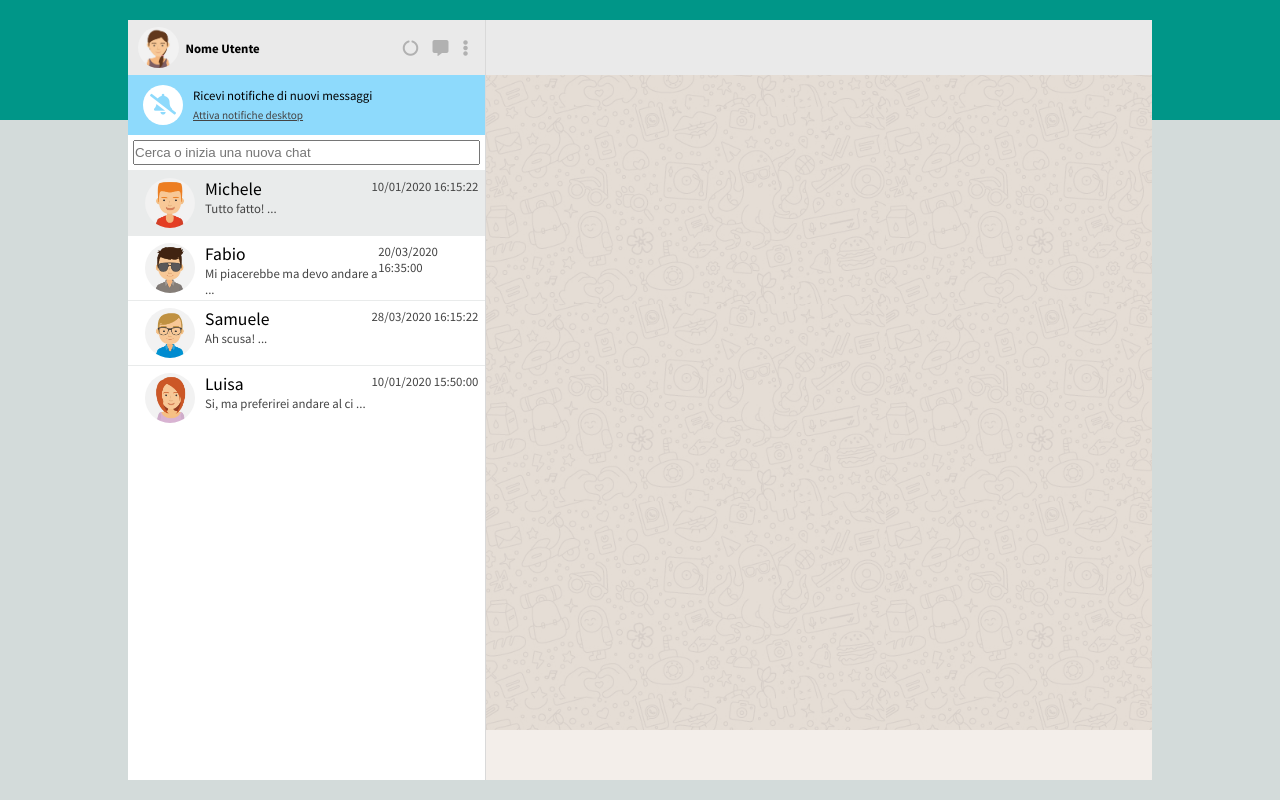
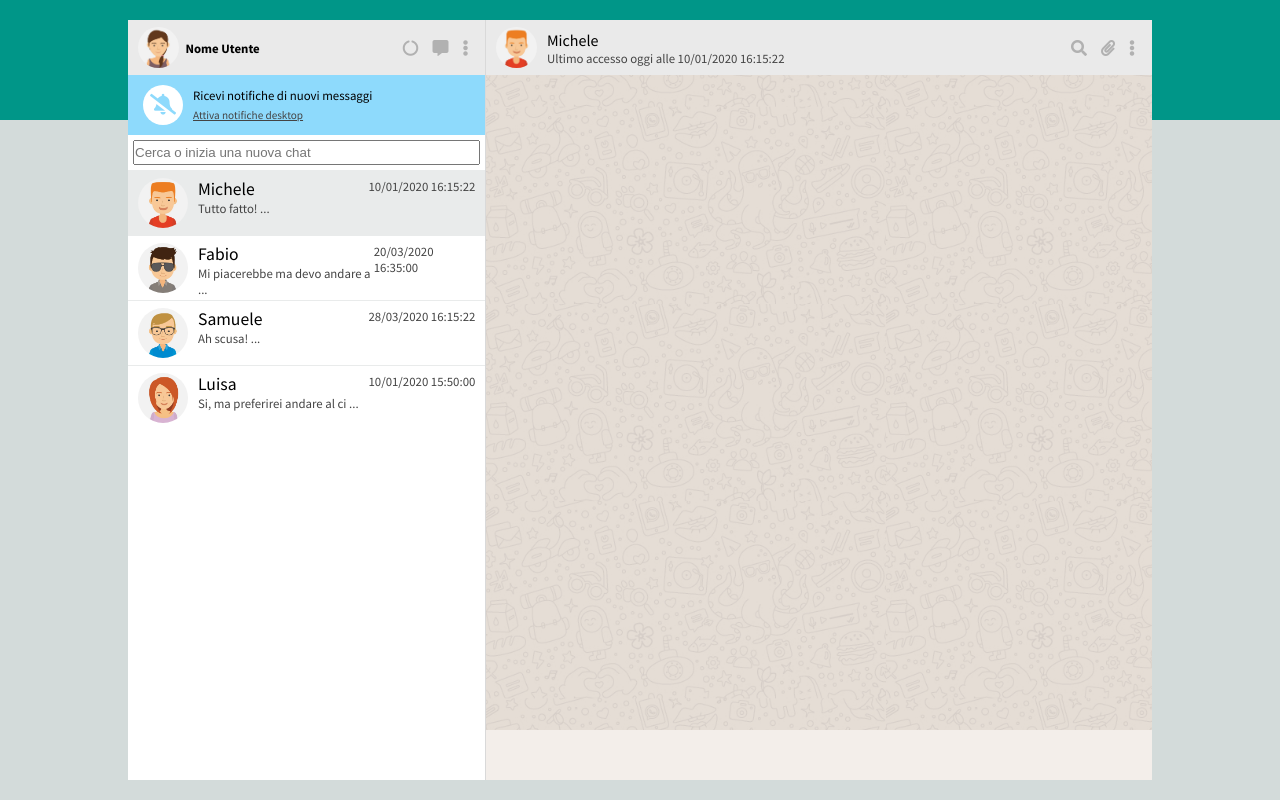
Before and after one commit to gzocchi/vue-boolzapp, a plain HTML site: page index.html in a window 1280 px wide. Drawn offline with nearby package versions, Linux system fonts and the light colour scheme.

Commit message:
aggiunto contenuto header chat

```diff
--- a/css/style.css
+++ b/css/style.css
@@ -45,12 +45,14 @@ main {
   border-right: 1px solid #d9d9d9;
 }
 
-#contact .section_header {
+#contact .section_header,
+#chat .section_header {
   display: flex;
   align-items: center;
   padding: 5px 10px;
 }
-#contact .section_header > img {
+#contact .section_header > img,
+#chat .section_header > img {
   height: 90%;
   border-radius: 50%;
   cursor: pointer;
@@ -60,7 +62,8 @@ main {
   font-size: 0.8em;
   flex-grow: 1;
 }
-#contact .section_header > i {
+#contact .section_header > i,
+#chat .section_header > i {
   margin: 0 7px;
   color: #b1b1b1;
   cursor: pointer;
@@ -108,12 +111,12 @@ main {
 
 .people {
   height: calc(100% - 55px - 60px - 35px);
-  overflow-y:scroll;
+  overflow-y: scroll;
 }
 .people .contact_chat {
   display: flex;
   height: 65px;
-  padding: 7px;
+  padding: 7px 10px;
   border-top: 1px solid #e9ebeb;
 }
 .contact_chat.active {
@@ -121,18 +124,20 @@ main {
 }
 .contact_chat > img {
   height: 100%;
-  margin: auto 10px;
+  margin: auto 0;
   border-radius: 50%;
   cursor: pointer;
 }
 .contact_chat_user {
   flex-grow: 1;
+  margin-left: 10px;
 }
 .contact_chat h4 {
   font-size: 1.1em;
   font-weight: 400;
 }
-.contact_chat p {
+.contact_chat p,
+#chat .section_header p {
   font-size: 0.8em;
   color: #444444;
 }
@@ -144,6 +149,11 @@ main {
   width: calc(100% - 35%);
   height: 100%;
 }
+#chat .section_header  h4 {
+  font-size: 1em;
+  font-weight: 400;
+}
+
 .conversation {
   height: calc(100% - 55px - 50px);
   background-image: url(../img/mine.jpg);
--- a/index.html
+++ b/index.html
@@ -131,7 +131,18 @@
         <section id="chat">
 
             <!-- header contatto chat con icone -->
-            <header class="section_header"></header>
+            <header class="section_header">
+
+                <img src="img/avatar_1.jpg" alt="Avatar Michele">
+                <div class="contact_chat_user">
+                    <h4>Michele</h4>
+                    <p>Ultimo accesso oggi alle 10/01/2020 16:15:22</p>
+                </div>
+                <i class="fas fa-search"></i>
+                <i class="fas fa-paperclip"></i>
+                <i class="fas fa-ellipsis-v"></i>
+
+            </header>
 
             <!-- sezione centrale con storia chat -->
             <div class="conversation"></div>
```
